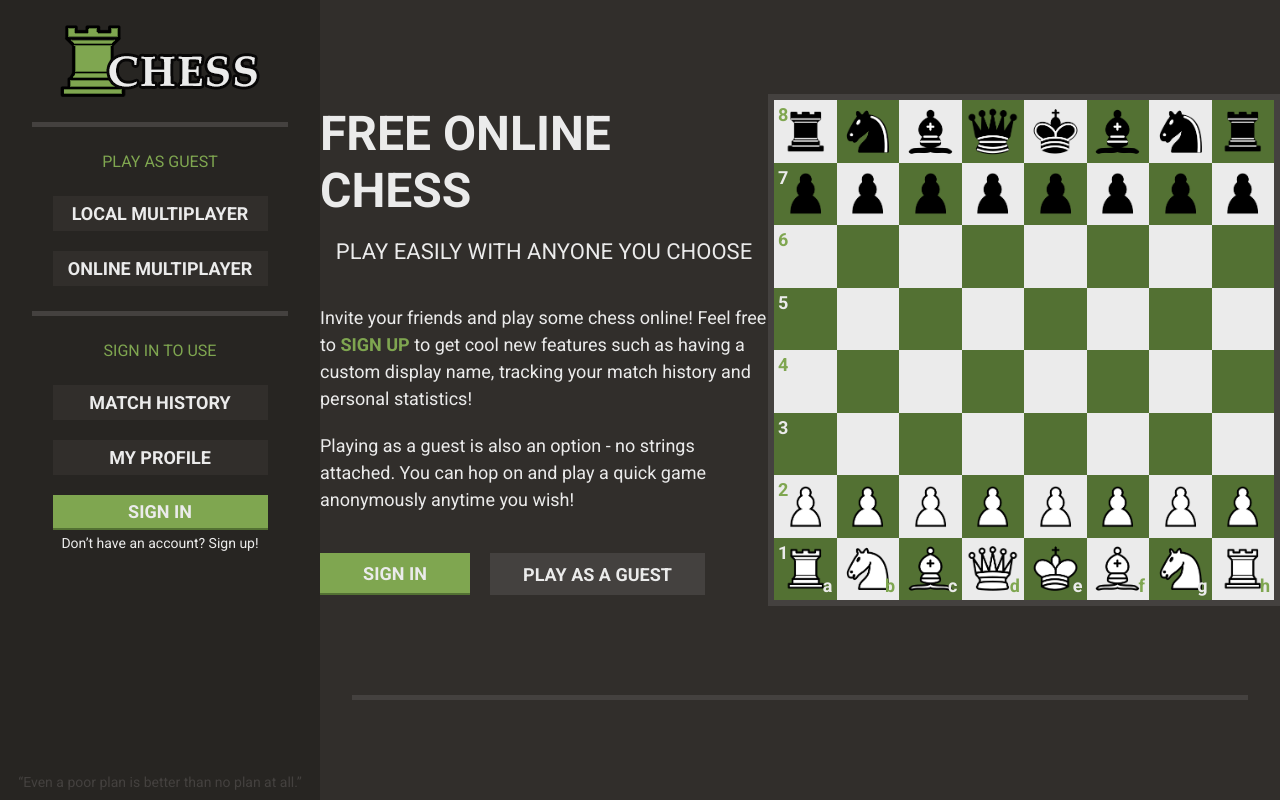
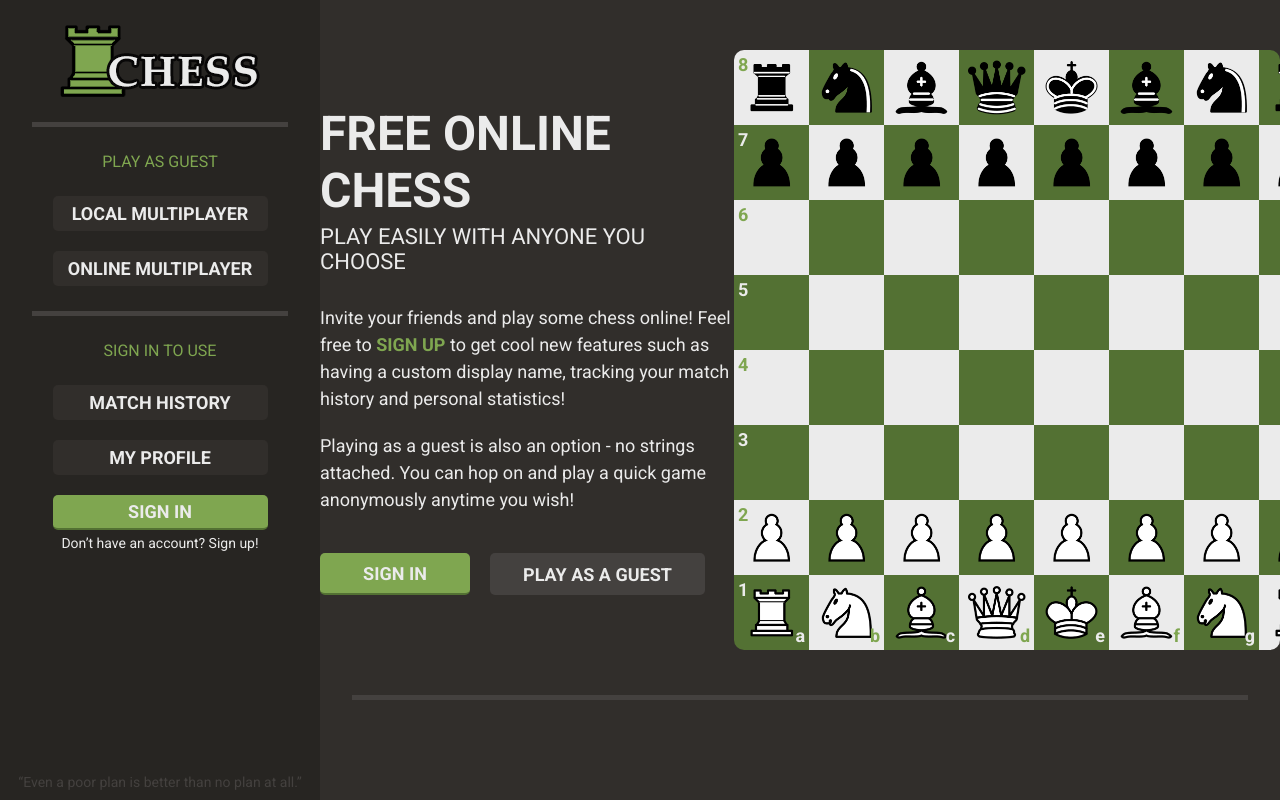
Before and after one commit to alextasy/Multiplayer-Chess, a React (Create React App) app in the folder frontend/: page / in a window 1280 px wide. Built offline with nearby package versions, Linux system fonts and the light colour scheme.

Commit message:
feat(frontend): update design

```diff
--- a/frontend/src/app/components/board/Board.scss
+++ b/frontend/src/app/components/board/Board.scss
@@ -3,7 +3,9 @@
 .Board {
     position: relative;
     user-select: none;
-    --size: 62.5px;
+    border-radius: 10px;
+    overflow: hidden;
+    --size: 100px;
     .wrapper {
         width: fit-content;
         height: fit-content;
--- a/frontend/src/app/components/button/Button.scss
+++ b/frontend/src/app/components/button/Button.scss
@@ -9,6 +9,7 @@
     color: $text;
     font-weight: bold;
     font-size: 18px;
+    border-radius: 5px;
     cursor: pointer;
 
     &:hover{
--- a/frontend/src/app/pages/home-page/HomePage.scss
+++ b/frontend/src/app/pages/home-page/HomePage.scss
@@ -10,14 +10,13 @@
 
         h1{
             font-size: 48px;
-            margin-bottom: 20px;
+            margin-bottom: 5px;
         }
 
         h2{
             font-size: 22px;
             font-weight: normal;
-            text-align: center;
-            margin-bottom: 40px;
+            margin-bottom: 30px;
         }
 
         p{
@@ -49,9 +48,8 @@
         }
     }
 
-    .Board{
-        box-sizing: initial;
-        border: 6px solid $highlight;
+    .Board {
+        --size: 75px;
     }
 
     .HorizontalLine{
--- a/frontend/src/app/pages/local/Local.scss
+++ b/frontend/src/app/pages/local/Local.scss
@@ -7,10 +7,7 @@
     align-items: center;
 
     .Board {
-        border-radius: 6px;
-        --size: 100px;
         margin: 0 auto;
-        overflow: hidden;
     }
 
     aside {
```
